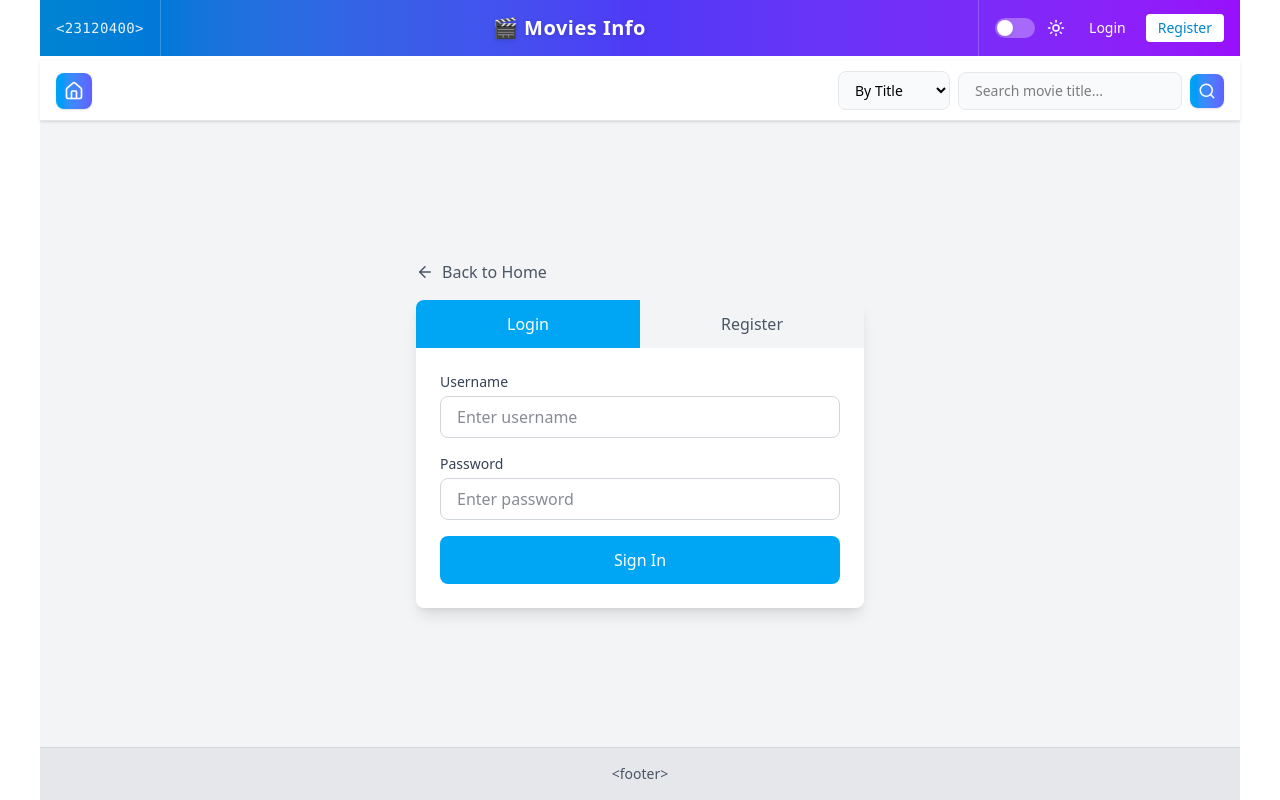
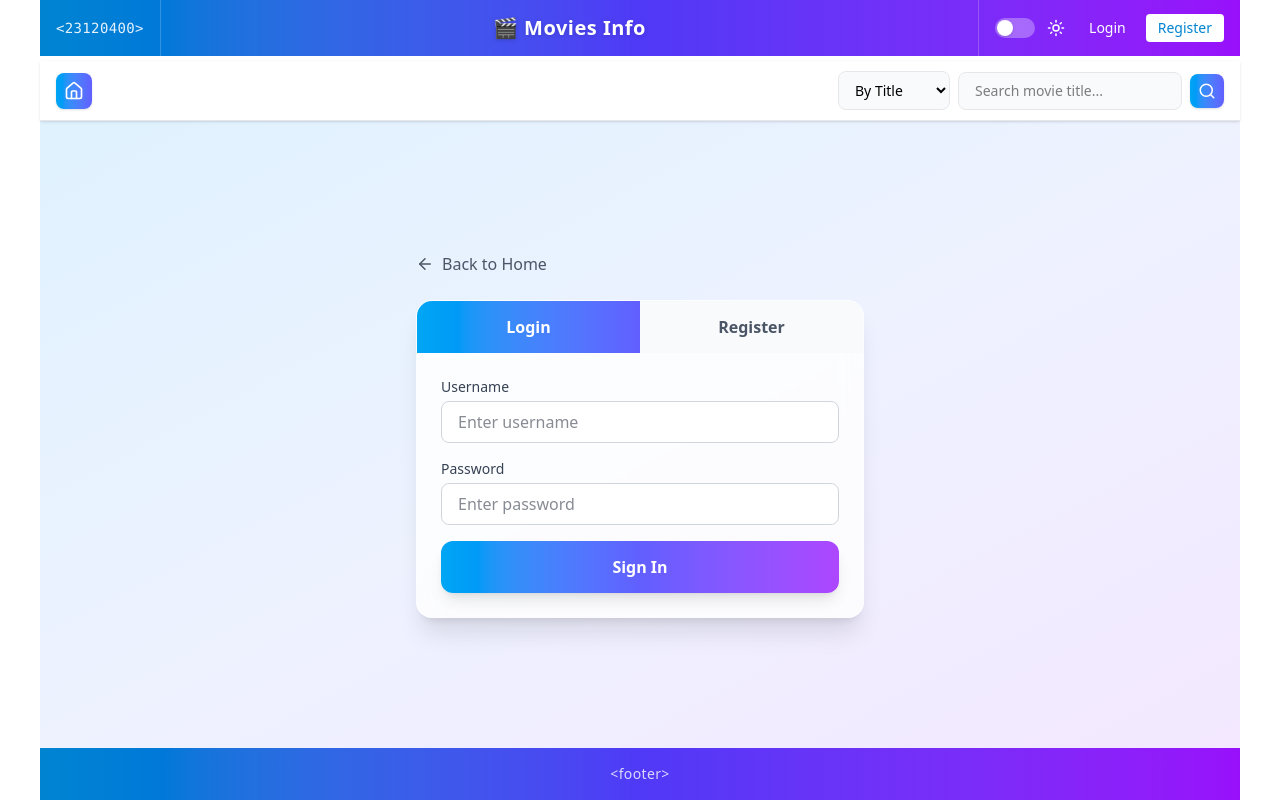
Before and after one commit to tycao0338-cpu/23120400_BTCN2, a React (Vite) app in the folder btcn2/: page /auth in a window 1280 px wide. Built offline with nearby package versions, Linux system fonts and the light colour scheme; no server answers.

Commit message:
feat: add Footer layout component and Auth page with login/registration functionality.

```diff
--- a/btcn2/src/layouts/Footer.jsx
+++ b/btcn2/src/layouts/Footer.jsx
@@ -1,12 +1,14 @@
 /**
- * Footer - Layout component
+ * Footer - Layout component with gradient premium theme
  * Located in: src/layouts/ (theo README structure)
  */
 export function Footer() {
     return (
-        <footer className="bg-gray-200 dark:bg-slate-700 border-t border-gray-300 dark:border-slate-600 py-4 mt-auto transition-colors">
+        <footer className="bg-gradient-to-r from-sky-600 via-indigo-600 to-purple-600 dark:from-slate-800 dark:via-slate-700 dark:to-slate-800 py-4 mt-auto transition-colors">
             <div className="max-w-7xl mx-auto px-4 text-center">
-                <p className="text-gray-600 dark:text-gray-300 text-sm">&lt;footer&gt;</p>
+                <p className="text-white/80 text-sm font-medium tracking-wide">
+                    &lt;footer&gt;
+                </p>
             </div>
         </footer>
     );
--- a/btcn2/src/pages/Auth.jsx
+++ b/btcn2/src/pages/Auth.jsx
@@ -95,27 +95,27 @@ export function Auth() {
         }`;
 
     return (
-        <main className="flex-1 bg-gray-100 dark:bg-slate-800 transition-colors flex items-center justify-center p-4">
+        <main className="flex-1 bg-gradient-to-br from-sky-100 via-indigo-50 to-purple-100 dark:from-slate-900 dark:via-slate-800 dark:to-slate-900 transition-colors flex items-center justify-center p-4">
             <div className="w-full max-w-md">
                 {/* Back to Home */}
                 <Link
                     to="/"
-                    className="flex items-center gap-2 text-gray-600 dark:text-gray-300 hover:text-gray-900 dark:hover:text-white transition-colors mb-4"
+                    className="inline-flex items-center gap-2 text-gray-600 dark:text-gray-300 hover:text-indigo-600 dark:hover:text-white transition-colors mb-6"
                 >
                     <ArrowLeft size={18} />
                     <span>Back to Home</span>
                 </Link>
 
-                {/* Auth Card */}
-                <div className="bg-white dark:bg-slate-700 rounded-lg shadow-lg overflow-hidden">
-                    {/* Tabs */}
+                {/* Auth Card - Glassmorphism */}
+                <div className="bg-white/80 dark:bg-slate-800/90 backdrop-blur-md rounded-2xl shadow-xl overflow-hidden border border-white/20 dark:border-slate-700">
+                    {/* Tabs - Gradient */}
                     <div className="flex">
                         <button
                             type="button"
                             onClick={() => switchTab("login")}
-                            className={`flex-1 py-3 text-center font-medium transition-colors ${activeTab === "login"
-                                ? "bg-sky-500 text-white"
-                                : "bg-gray-100 dark:bg-slate-600 text-gray-600 dark:text-gray-300 hover:bg-gray-200 dark:hover:bg-slate-500"
+                            className={`flex-1 py-3.5 text-center font-semibold transition-all ${activeTab === "login"
+                                ? "bg-gradient-to-r from-sky-500 to-indigo-500 text-white"
+                                : "bg-gray-50 dark:bg-slate-700 text-gray-600 dark:text-gray-300 hover:bg-gray-100 dark:hover:bg-slate-600"
                                 }`}
                         >
                             Login
@@ -123,9 +123,9 @@ export function Auth() {
                         <button
                             type="button"
                             onClick={() => switchTab("register")}
-                            className={`flex-1 py-3 text-center font-medium transition-colors ${activeTab === "register"
-                                ? "bg-sky-500 text-white"
-                                : "bg-gray-100 dark:bg-slate-600 text-gray-600 dark:text-gray-300 hover:bg-gray-200 dark:hover:bg-slate-500"
+                            className={`flex-1 py-3.5 text-center font-semibold transition-all ${activeTab === "register"
+                                ? "bg-gradient-to-r from-indigo-500 to-purple-500 text-white"
+                                : "bg-gray-50 dark:bg-slate-700 text-gray-600 dark:text-gray-300 hover:bg-gray-100 dark:hover:bg-slate-600"
                                 }`}
                         >
                             Register
@@ -212,11 +212,11 @@ export function Auth() {
                             <p className="text-green-500 text-sm text-center">{success}</p>
                         )}
 
-                        {/* Submit Button */}
+                        {/* Submit Button - Gradient */}
                         <button
                             type="submit"
                             disabled={isLoading}
-                            className="w-full py-3 bg-sky-500 hover:bg-sky-600 disabled:bg-sky-300 text-white font-medium rounded-lg transition-colors"
+                            className="w-full py-3.5 bg-gradient-to-r from-sky-500 via-indigo-500 to-purple-500 hover:from-sky-600 hover:via-indigo-600 hover:to-purple-600 disabled:from-gray-400 disabled:to-gray-400 text-white font-semibold rounded-xl transition-all shadow-lg hover:shadow-xl disabled:shadow-none"
                         >
                             {isLoading
                                 ? "Loading..."
```
